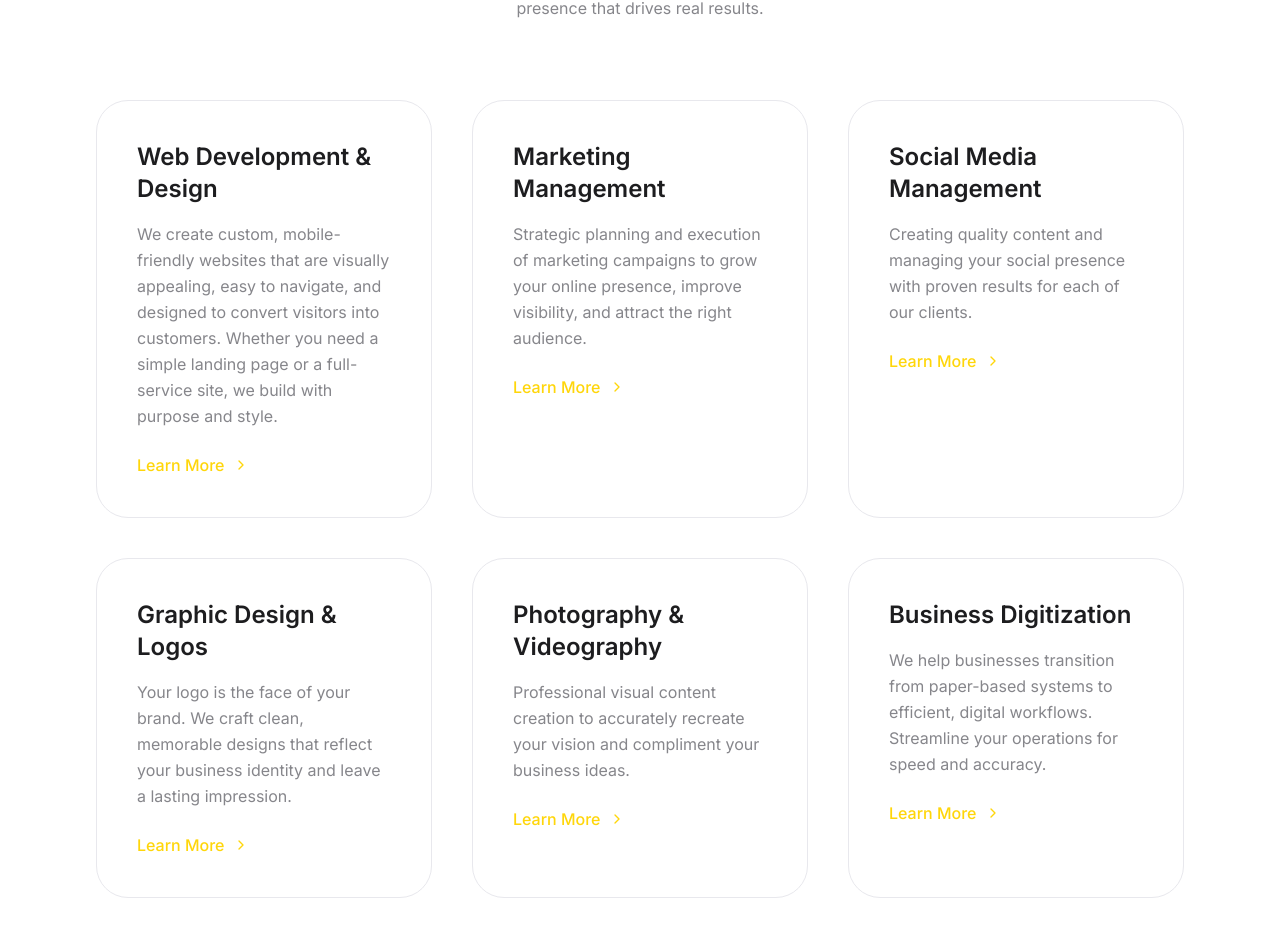
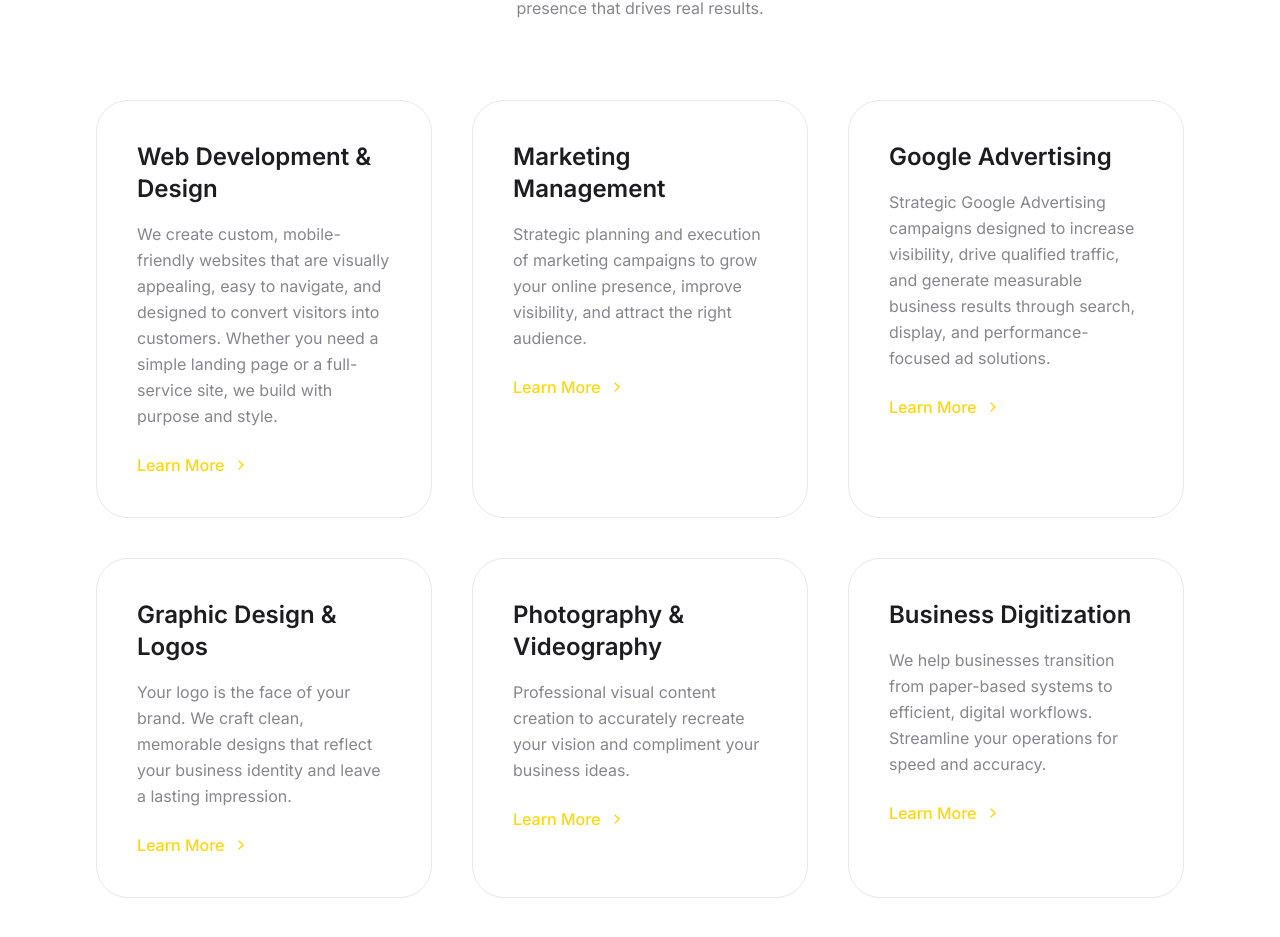
Before and after one commit to recoalleyne-cpu/apex-digital-consultants--1-, a React (Vite) app: page / in a window 1280 px wide. Shown: the part 1156-2093 px from the top of the page. Built offline with nearby package versions, Linux system fonts and the light colour scheme; no server answers; a web font is replaced by a local one.

Commit message:
Update services content to Google Advertising

```diff
--- a/src/constants.ts
+++ b/src/constants.ts
@@ -15,10 +15,10 @@ export const SERVICES: Service[] = [
     icon: 'Target'
   },
   {
-    id: 'social-media',
-    title: 'Social Media Management',
-    description: 'Creating quality content and managing your social presence with proven results for each of our clients.',
-    icon: 'Megaphone'
+    id: 'google-advertising',
+    title: 'Google Advertising',
+    description: 'Strategic Google Advertising campaigns designed to increase visibility, drive qualified traffic, and generate measurable business results through search, display, and performance-focused ad solutions.',
+    icon: 'BarChart'
   },
   {
     id: 'graphic-design',
```
